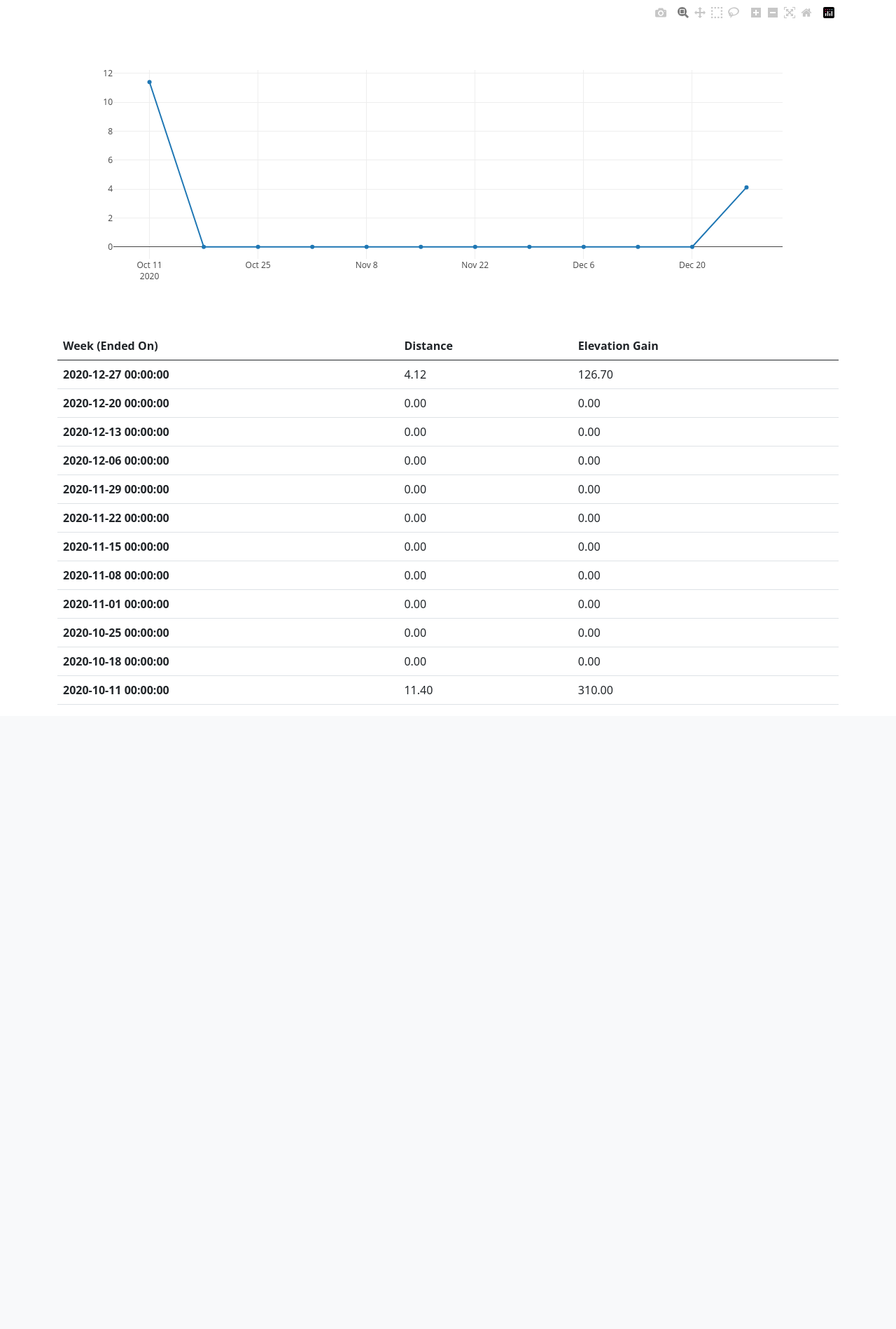
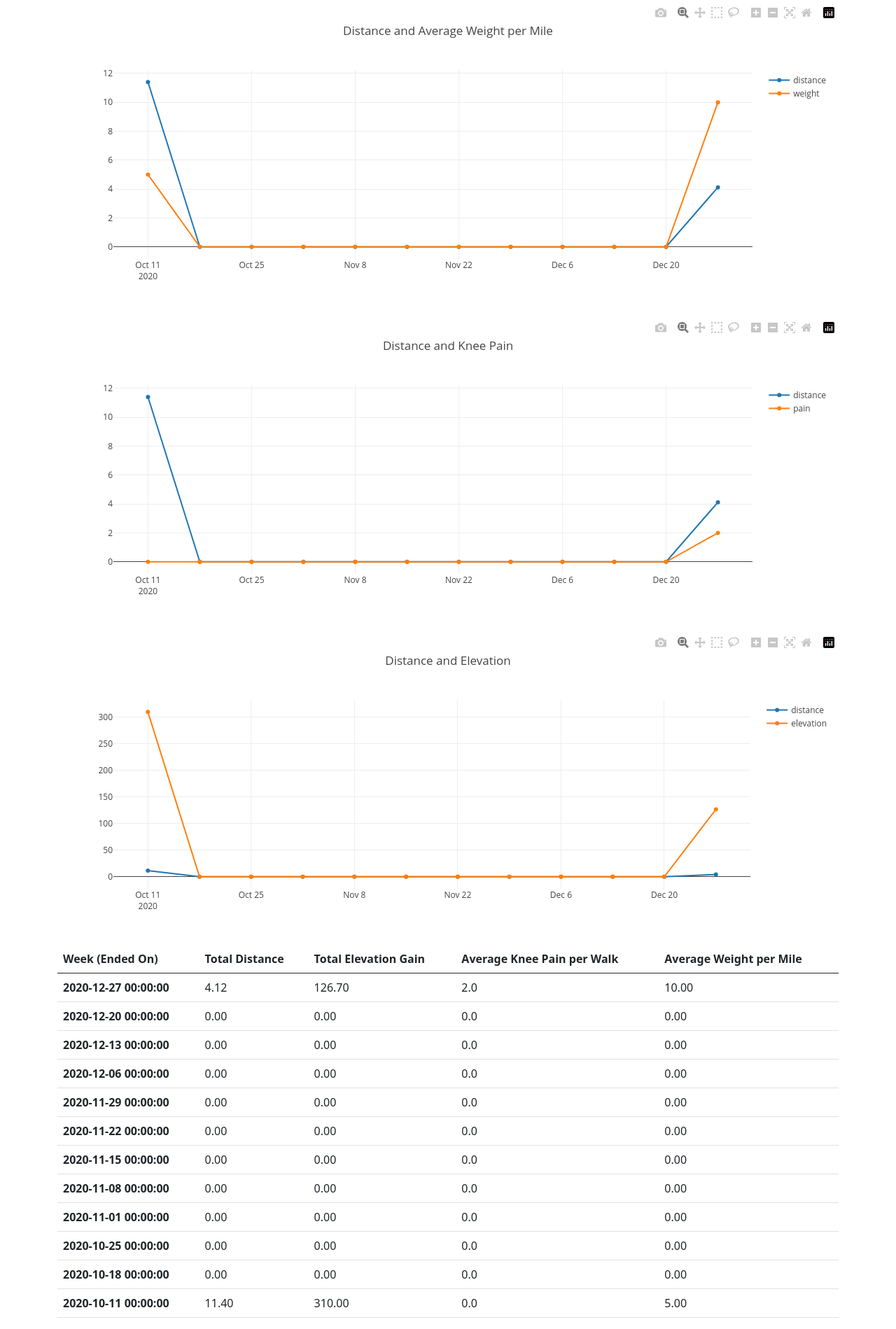
Before and after one commit to klfoulk16/backpacktrainer, a Flask app: page /weekly-summary in a window 1280 px wide. Shown: the part 56-1955 px from the top of the page at 70% size. Before the commit the page ends 1063 px from the top, so only its background shows below. Run offline with Flask 2, Linux system fonts and the light colour scheme; data comes from the database, SQL or seed files in the repository; some libraries are stand-ins or nearby versions.

Commit message:
Added ability to upload data from craw race csv's

```diff
--- a/application/internal_api.py
+++ b/application/internal_api.py
@@ -3,6 +3,7 @@
 from application.db import get_db
 import re
 import datetime
+import csv
 
 
 def get_all_activities():
@@ -99,6 +100,46 @@ def insert_activity(activity):
     db.commit()
 
 
+def upload_craw_csv(filename):
+    with open(filename, 'r', encoding='utf-8-sig') as data:
+        for line in csv.DictReader(data):
+            if line["Activity Type"] in ["Walk", "Hike"]:
+                # convert row to format to insert into df
+                line['description'] = line.pop('Comment')
+                parse_description(line)
+
+                # convert miles to meters
+                line["distance"] = convert_miles_to_meters(line.pop('Distance in Miles'))
+                # convert time format
+                line["start_date"] = reformat_activity_date(line.pop("Activity Date"))
+
+                line['id'] = None
+                line["moving_time"] = 0
+                line["elapsed_time"] = 0
+                line["total_elevation_gain"] = 0
+                line["elev_high"] = 0
+                line["elev_low"] = 0
+                line["type"] = line.pop("Activity Type")
+                line["average_speed"] = 0
+                line["gear_id"] = 0
+
+                insert_activity(line)
+
+
+def convert_miles_to_meters(miles):
+    """Convert float miles to meters."""
+    if miles:
+        return round(float(miles) * 1609.34, 2)
+    else:
+        return 0
+
+
+def reformat_activity_date(date):
+    """Reformat craw csv date format to match the date format used by Strava."""
+    date = datetime.datetime.strptime(date, '%m/%d/%y')
+    return date.strftime("%Y-%m-%dT%H:%M:%SZ")
+
+
 def parse_description(activity):
     """Takes an detailed activity object and parses the description key to pull out the various bits of information I need."""
     # parse ground type, lbs, knee pain, other comments
--- a/application/templates/trainer/weekly_summary.html
+++ b/application/templates/trainer/weekly_summary.html
@@ -8,24 +8,84 @@
 <script>
     window.addEventListener('DOMContentLoaded', (event) => {
     console.log('DOM fully loaded and parsed');
-    TESTER = document.getElementById('tester');
+    DISTANCENWEIGHT = document.getElementById('distanceNweightVdate');
     var trace1 = {
         x: {{date|safe}},
         y: {{distance}},
         type: 'scatter',
+        name: "distance"
     };
-    var data = [trace1];
-    Plotly.newPlot( TESTER, data, {}, {responsive: true} );
+    var trace2 = {
+        x: {{date|safe}},
+        y: {{weight}},
+        type: 'scatter',
+        name: "weight"
+    };
+    var layout = {
+        title:'Distance and Average Weight per Mile'
+    };
+    var data = [trace1, trace2];
+    Plotly.newPlot( DISTANCENWEIGHT, data, layout, {responsive: true} );
 });
 </script>
-<div id="tester"></div>
-<br>
+<script>
+    window.addEventListener('DOMContentLoaded', (event) => {
+    console.log('DOM fully loaded and parsed');
+    distanceNpainVdate = document.getElementById('distanceNpainVdate');
+    var trace1 = {
+        x: {{date|safe}},
+        y: {{distance}},
+        type: 'scatter',
+        name: 'distance'
+    };
+    var trace2 = {
+        x: {{date|safe}},
+        y: {{knee_pain}},
+        type: 'scatter',
+        name: 'pain'
+    };
+    var layout = {
+        title:'Distance and Knee Pain'
+    };
+    var data = [trace1, trace2];
+    Plotly.newPlot( distanceNpainVdate, data, layout, {responsive: true} );
+});
+</script>
+<script>
+    window.addEventListener('DOMContentLoaded', (event) => {
+    console.log('DOM fully loaded and parsed');
+    distanceNelevationVdate = document.getElementById('distanceNelevationVdate');
+    var trace1 = {
+        x: {{date|safe}},
+        y: {{distance}},
+        type: 'scatter',
+        name: 'distance'
+    };
+    var trace2 = {
+        x: {{date|safe}},
+        y: {{elevation}},
+        type: 'scatter',
+        name: 'elevation'
+    };
+    var layout = {
+        title:'Distance and Elevation'
+    };
+    var data = [trace1, trace2];
+    Plotly.newPlot( distanceNelevationVdate, data, layout, {responsive: true} );
+});
+</script>
+<div id="distanceNweightVdate"></div>
+<div id="distanceNpainVdate"></div>
+<div id="distanceNelevationVdate"></div>
+
 <table class="table">
     <thead>
     <tr>
         <th scope="col">Week (Ended On)</th>
-        <th scope="col">Distance</th>
-        <th scope="col">Elevation Gain</th>
+        <th scope="col">Total Distance</th>
+        <th scope="col">Total Elevation Gain</th>
+        <th scope="col">Average Knee Pain per Walk</th>
+        <th scope="col">Average Weight per Mile</th>
     </tr>
     </thead>
     <tbody>
@@ -34,6 +94,8 @@
         <th scope="row">{{ weekly.index[row] }}</th>
         <td>{{ weekly['distance'][row] }}</td>
         <td>{{ weekly['total_elevation_gain'][row] }}</td>
+        <td>{{ weekly['knee_pain'][row] }}</td>
+        <td>{{ weekly['weight'][row] }}</td>
     </tr>
     {% endfor %}
     </tbody>
--- a/application/trainer.py
+++ b/application/trainer.py
@@ -16,8 +16,7 @@ bp = Blueprint('trainer', __name__)
 @bp.route('/')
 def index():
     """Show all the activities."""
-    download_new_activities()
-    #activities = get_all_activities()
+    #download_new_activities()
     activities = activity_index()
     return render_template('trainer/index.html', activities=activities)
 
@@ -33,20 +32,35 @@ def weekly_summary():
     df.start_date = pd.to_datetime(df.start_date, format="%Y-%m-%dT%H:%M:%SZ")
     df.distance = df.distance.apply(convert_meters_miles)
     totals = df[["distance", "total_elevation_gain", "start_date"]]
-    weekly = totals.groupby(pd.Grouper(key='start_date', freq='W')).sum()
+    totals = totals.groupby(pd.Grouper(key='start_date', freq='W')).sum()
+
+    ave = df[["start_date", "knee_pain"]]
+    ave = ave.groupby(pd.Grouper(key='start_date', freq='W')).mean().round(2)
+
+    weekly = totals.join(ave).fillna(0)
+
+    # figure out average weight per mile
+    df['ave_weight'] = (df['weight']*df['distance'])
+    # group by week
+    weight = df[['ave_weight', 'start_date']].groupby(pd.Grouper(key='start_date', freq='W')).sum()
+    # divide by total distance that week to get ave weight carried per mile
+    weekly['weight'] = (weight['ave_weight']/weekly['distance']).fillna(0)
+
 
     # get values for graph before stringifying
     date = list(weekly.index.strftime('%Y-%m-%d'))
     distance = list(weekly.distance)
-
+    elevation = list(weekly.total_elevation_gain)
+    weight = list(weekly.weight)
+    knee_pain = list(weekly.knee_pain)
     #stringify values to make decimals nicer
     def decimal_display(value):
         return f'{value:.2f}'
 
     weekly.distance = weekly.distance.apply(decimal_display)
     weekly.total_elevation_gain = weekly.total_elevation_gain.apply(decimal_display)
-
-    return render_template('trainer/weekly_summary.html', weekly=weekly.sort_index(ascending=False), date=date, distance=distance)
+    weekly.weight = weekly.weight.apply(decimal_display)
+    return render_template('trainer/weekly_summary.html', weekly=weekly.sort_index(ascending=False), date=date, distance=distance, elevation=elevation, weight=weight, knee_pain=knee_pain)
 
     # totals:
     # miles hiked that week
```
Also changed, not shown: application/__init__.py (+12 -0 lines).
